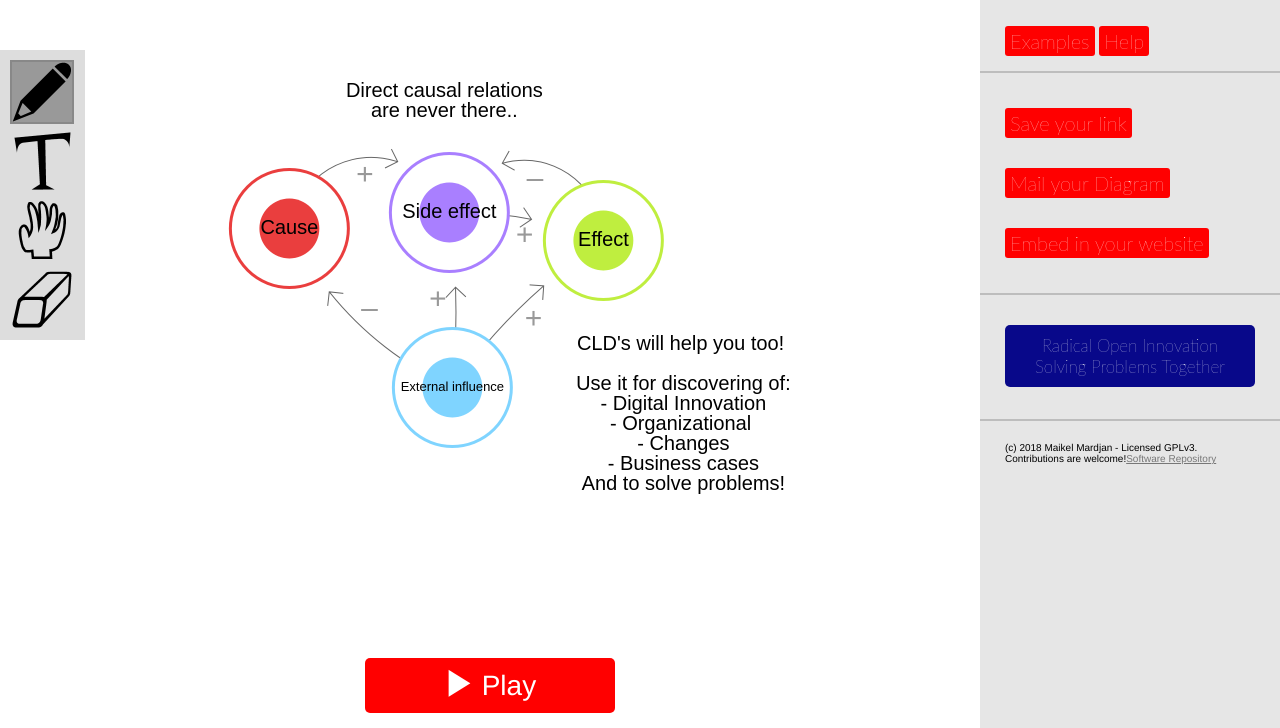
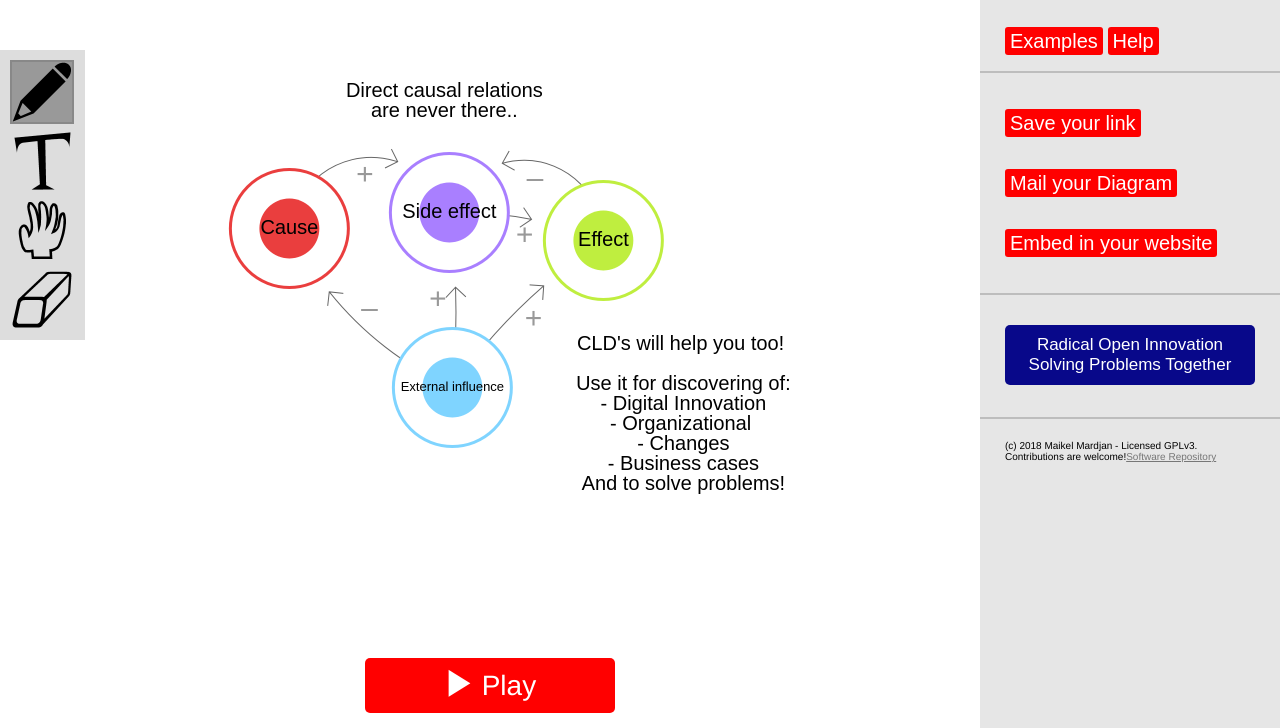
Before and after one commit to nocomplexity/causalloopdiagram, a plain HTML site: page index.html in a window 1280 px wide. Shown: the part 72-800 px from the top of the page. Drawn offline with Linux system fonts and the light colour scheme.

Commit message:
css update

```diff
--- a/css/loopy.css
+++ b/css/loopy.css
@@ -170,9 +170,10 @@ div[big=yes] .play_button_label{
 	font-size: 20px;
 	line-height: 40px;
 	text-align: center;
-	font-family: 'Lato', sans-serif;
+	font-family: sans-serif;
+	font-weight: normal;
+}
 
-}
 #sidebar .mini_button:hover{
 	background: #ff0000;
 }
@@ -323,11 +324,12 @@ MODAL
 
 #bms {
 	text-align: center;
-	font-family: 'Lato', sans-serif;
+	font-family: sans-serif;
 	background: #08088A;
 	color: #ffffff;
 	bottom: auto;
 	border-radius: 5px 5px 5px 5px;
+	font-weight: normal;
 	}
 
 #bms a:link, a:visited {
```
